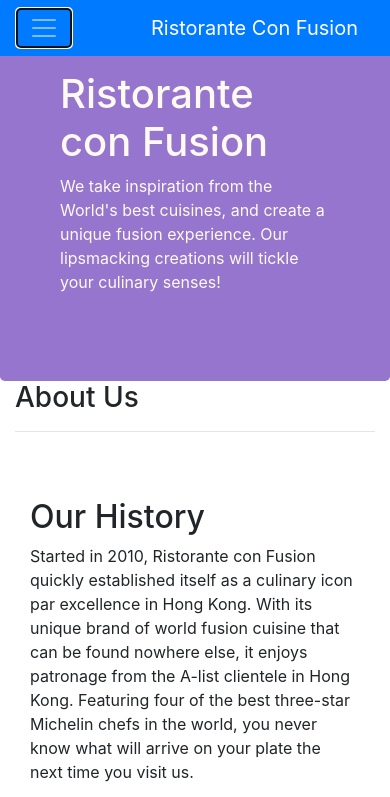
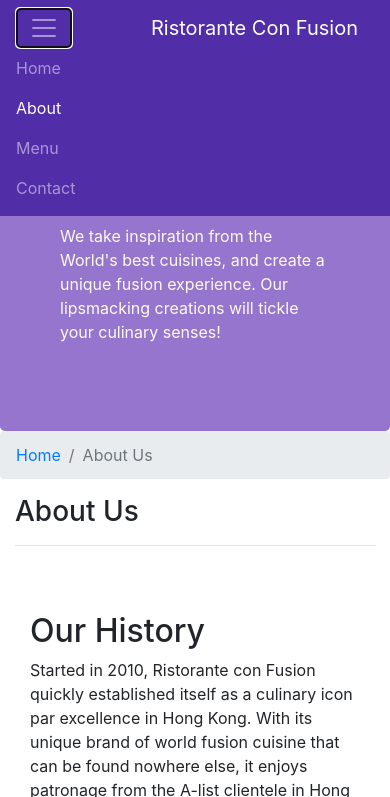
Before and after one commit to Einstien1/Ecommerce-Website, a website: page aboutus.html in a window 390 px wide. Both pictures are taken after a click on the button 44 px from the left and 28 px from the top of the page. Shown: the top 797 px of the page. Drawn offline with nearby package versions, Linux system fonts and the light colour scheme.

Commit message:
about us toggler is now working

```diff
--- a/aboutus.html
+++ b/aboutus.html
@@ -16,23 +16,23 @@
 </head>
 
 <body>
-    <nav class="navbar navbar-dark navbar-expand-sm bg-primary fixed-top">
+    <nav class="navbar navbar-dark navbar-expand-sm fixed-top">
         <div class="container">
             <button class="navbar-toggler" type="button" data-toggle="collapse" data-target="#Navbar">
-             <span class="navbar-toggler-icon"></span>
+                <span class="navbar-toggler-icon"></span>
             </button>
-          <a class="navbar-brand" href="./index.html">Ristorante Con Fusion</a>
-          <div class="collapse navbar-collapse " id="Navbar">
-          <ul class="navbar-nav mr-auto">
-            <li class="nav-item  "><a class="nav-link" href="/index.html">Home</a></li>
-            <li class="nav-item active "><a class="nav-link " href="#">About</a></li>
-            <li class="nav-item "><a class="nav-link " href="">Menu</a></li>
-            <li class="nav-item "><a class="nav-link " href="">Contact</a></li>
-         </ul>
+           <a class="navbar-brand" href="/index.html">Ristorante Con Fusion</a>
+           <div class="collapse navbar-collapse" id="Navbar">
+                <ul class="navbar-nav mr-auto">
+                    <li class="nav-item"><a class="nav-link" href="./index.html">Home</a></li>
+                    <li class="nav-item active"><a class="nav-link" href="#">About</a></li>
+                    <li class="nav-item"><a class="nav-link" href="#">Menu</a></li>
+                    <li class="nav-item"><a class="nav-link" href="#">Contact</a></li>
+                </ul>
+            </div>
         </div>
-        </div>
-     </nav>
-    <header class="jumbotron">
+    </nav>
+    </div><header class="jumbotron">
         <div class="container">
             <div class="row row-header">
                 <div class="col-12 col-sm-6">
@@ -46,14 +46,18 @@
     </header>
 
     <div class="container">
-        <div >
-            <div>
+        <div class="row">
+            <ol class="col-12 breadcrumb ">
+             <li class="breadcrumb-item "><a href="./index.html">Home</a></li>
+            <li class="breadcrumb-item active">About Us</li>
+            </ol>
+            <div class="col-12">
                <h3>About Us</h3>
                <hr>
             </div>
         </div>
 
-        <div class="row row-content align-items-center">
+        <div class="row row-content ">
             <div class="col-12 col-sm-8 col-md-6 ">
                 <h2>Our History</h2>
                 <p>Started in 2010, Ristorante con Fusion quickly established itself as a culinary icon par excellence in Hong Kong. With its unique brand of world fusion cuisine that can be found nowhere else, it enjoys patronage from the A-list clientele in Hong Kong.  Featuring four of the best three-star Michelin chefs in the world, you never know what will arrive on your plate the next time you visit us.</p>
@@ -64,7 +68,7 @@
         </div>
 
 
-        <div class="row row-content align-items-center">
+        <div class="row row-content ">
             <div >
                 <h2>Corporate Leadership</h2>
                 <h3>Peter Pan <small>Chief Epicurious Officer</small></h3>
@@ -121,6 +125,9 @@
            </div>
         </div>
     </footer>
+    <script src="node_modules/jquery/dist/jquery.slim.min.js"></script>
+    <script src="node_modules/popper.js/dist/umd/popper.min.js"></script>
+    <script src="node_modules/bootstrap/dist/js/bootstrap.min.js"></script>
 
 </body>
 
--- a/css/styles.css
+++ b/css/styles.css
@@ -24,3 +24,10 @@
     margin: 0px;
     color: #0f0f0f;
 }
+body{
+    padding:50px 0px 0px 0px;
+    z-index: 0;
+}
+.navbar-dark{
+    background-color: #512da8;
+}
```
Also changed, not shown: index.html (+2 -2 lines).
